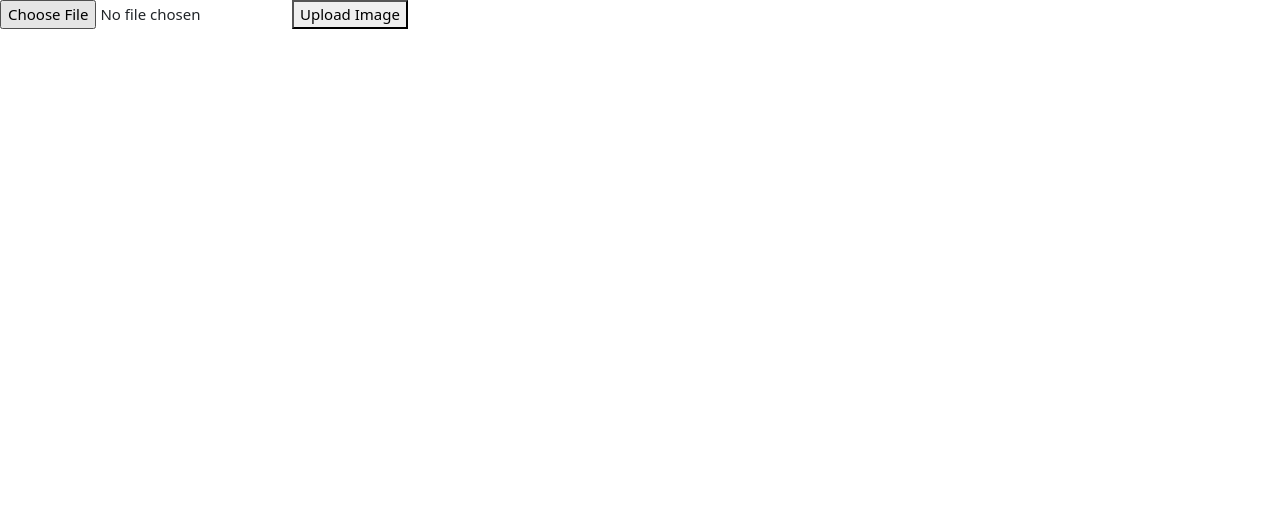
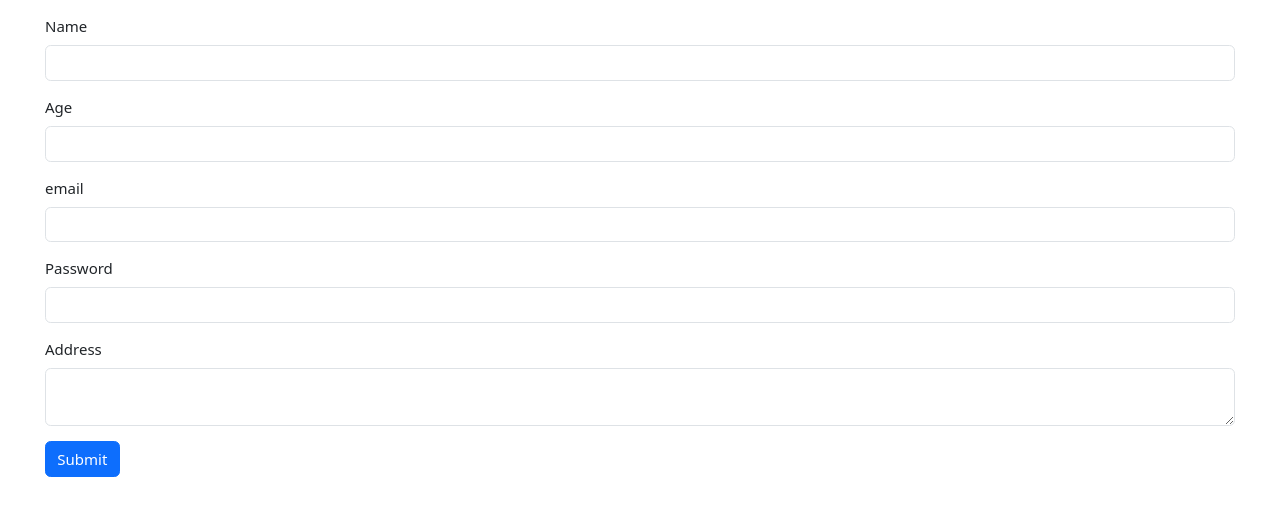
Before and after one commit to sudharsan026/react-components, a React (Vite) app: page / in a window 1280 px wide. Shown: the top 516 px of the page. Built offline with nearby package versions, Linux system fonts and the light colour scheme.

Commit message:
Multiple input handler component

```diff
--- a/src/App.jsx
+++ b/src/App.jsx
@@ -1,65 +1,88 @@
-import React, { useState } from "react";
-import axios from "axios";
-import { ToastContainer, toast } from "react-toastify";
-import "react-toastify/dist/ReactToastify.css";
+import React from "react";
+import { useState } from "react";
 
-const ImageUploader = () => {
-  const [selectedFile, setSelectedFile] = useState(null);
-  const [uploadProgress, setUploadProgress] = useState(0);
-
-  const handleFileChange = (event) => {
-    setSelectedFile(event.target.files[0]);
+const App = () => {
+  // const [formData, setFormData] = useState({
+  //   name: "",
+  //   age: "",
+  //   email: "",
+  //   password: "",
+  //   address: "",
+  // });
+  const [formData, setFormData] = useState([]);
+  const handleChange = (e) => {
+    const { name, value } = e.target;
+    setFormData((prevFormData) => ({
+      ...prevFormData,
+      [name]: value,
+    }));
   };
-
-  const uploadImage = () => {
-    if (!selectedFile) {
-      toast.error("Please select an image");
-      return;
-    }
-
-    const formData = new FormData();
-    formData.append("image", selectedFile);
-
-    axios
-      .post("/upload-endpoint", formData, {
-        onUploadProgress: (progressEvent) => {
-          const percentCompleted = Math.round(
-            (progressEvent.loaded * 100) / progressEvent.total
-          );
-          setUploadProgress(percentCompleted);
-        },
-      })
-      .then(() => {
-        toast.success("Image uploaded successfully");
-        // Additional logic after successful upload
-      })
-      .catch((error) => {
-        toast.error("Error uploading image");
-        console.error(error);
-      });
+  const handleSubmit = (e) => {
+    e.preventDefault();
+    console.log(formData);
   };
-
   return (
-    <div>
-      <input type="file" onChange={handleFileChange} accept="image/*" />
-      <button onClick={uploadImage}>Upload Image</button>
-
-      {uploadProgress > 0 && (
-        <div>
-          <p>Upload Progress: {uploadProgress}%</p>
-          <div
-            style={{
-              width: `${uploadProgress}%`,
-              height: "10px",
-              background: "#00b09b",
-            }}
-          ></div>
-        </div>
-      )}
-
-      <ToastContainer />
-    </div>
+    <form className="form px-5" onSubmit={handleSubmit}>
+      <div className="mb-3 mt-3">
+        <label htmlFor="name" className="form-label">
+          Name
+        </label>
+        <input
+          type="text"
+          className="form-control"
+          name="name"
+          onChange={handleChange}
+        />
+      </div>
+      <div className="mb-3 mt-3">
+        <label htmlFor="age" className="form-label">
+          Age
+        </label>
+        <input
+          type="number"
+          className="form-control"
+          name="age"
+          onChange={handleChange}
+        />
+      </div>
+      <div className="mb-3 mt-3">
+        <label htmlFor="email" className="form-label">
+          email
+        </label>
+        <input
+          type="email"
+          className="form-control"
+          name="email"
+          onChange={handleChange}
+        />
+      </div>
+      <div className="mb-3 mt-3">
+        <label htmlFor="password" className="form-label">
+          Password
+        </label>
+        <input
+          type="password"
+          className="form-control"
+          name="password"
+          onChange={handleChange}
+        />
+      </div>
+      <div className="mb-3 mt-3">
+        <label htmlFor="address" className="form-label">
+          Address
+        </label>
+        <textarea
+          type="address"
+          className="form-control"
+          name="address"
+          onChange={handleChange}
+        />
+      </div>
+      <div className="mb-3 mt-3">
+        <button className="btn btn-primary">Submit</button>
+      </div>
+    </form>
   );
 };
 
-export default ImageUploader;
+export default App;
```
